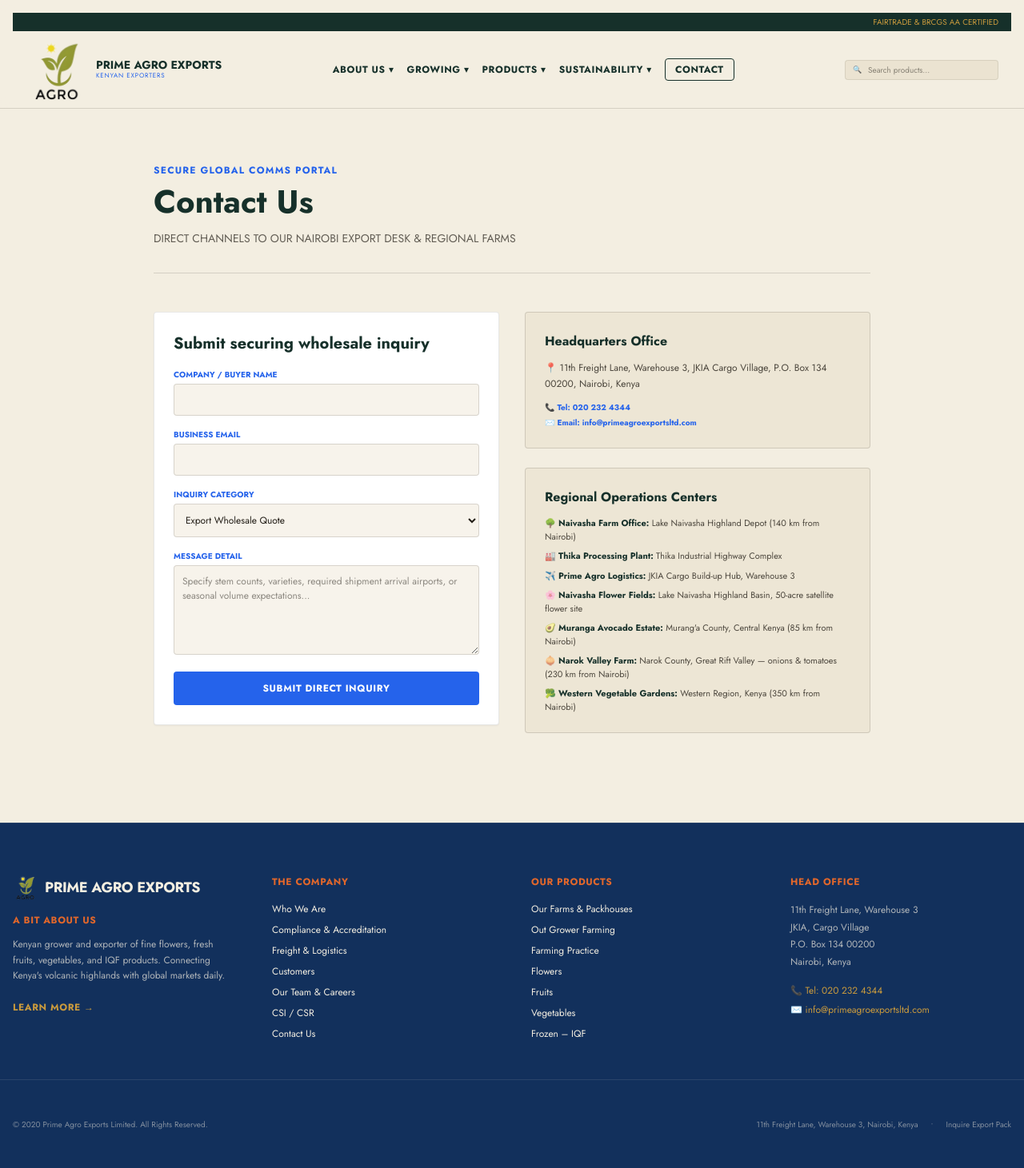
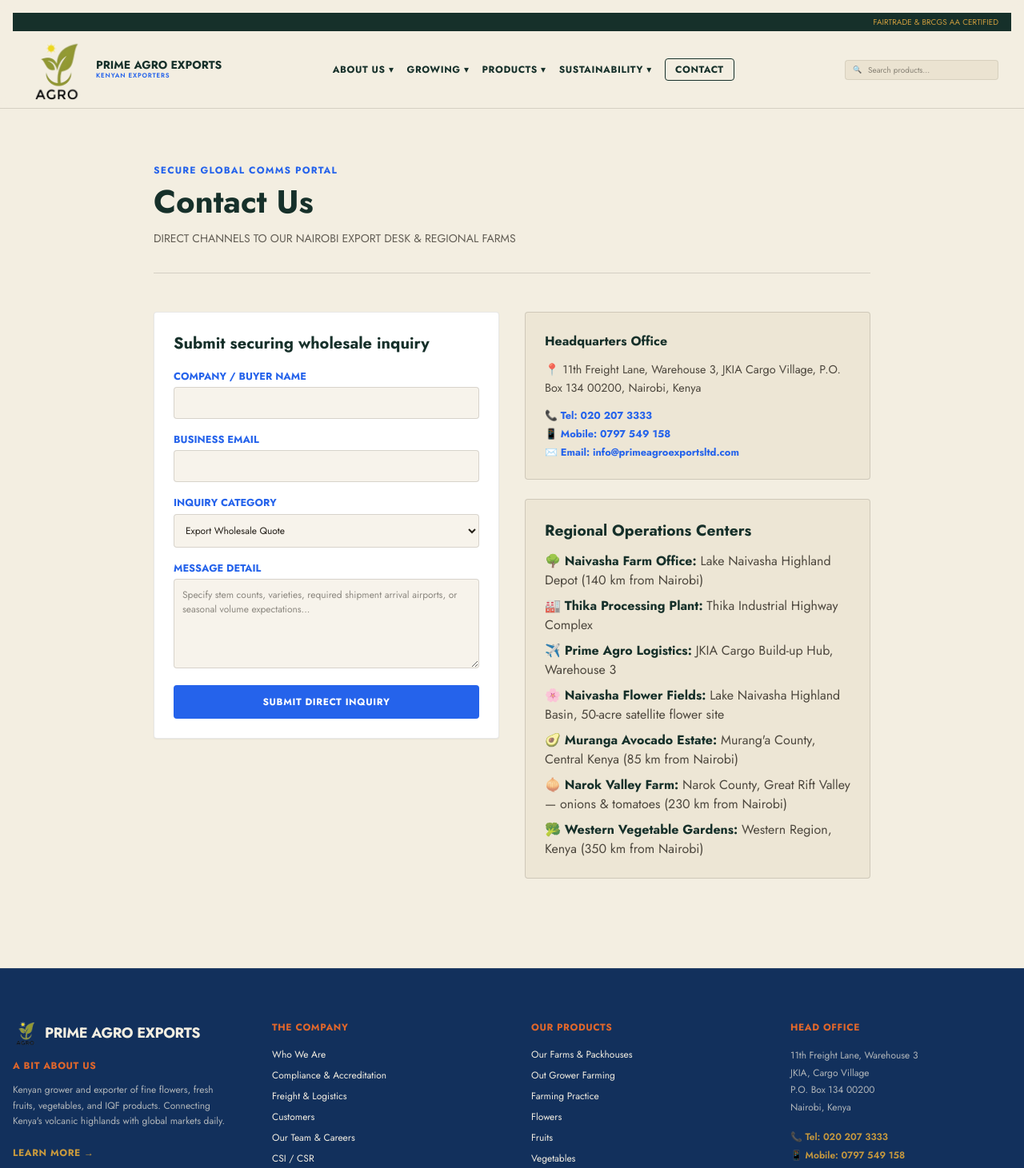
Before and after one commit to Mutisostud02/prime-agro-exports, a React (Vite) app: page /contact-us in a window 1280 px wide. Shown: the top 1461 px of the page at 80% size. Built offline with nearby package versions, Linux system fonts and the light colour scheme.

Commit message:
edited phone number

```diff
--- a/src/components/Footer.jsx
+++ b/src/components/Footer.jsx
@@ -218,12 +218,14 @@ export default function Footer() {
           <div
             style={{
               color: "#C99A3D",
+              fontWeight: 600,
               display: "flex",
               flexDirection: "column",
               gap: "0.35rem",
             }}
           >
             <div>📞 {COMPANY.phoneDisplay}</div>
+            <div>📱 {COMPANY.mobileDisplay}</div>
             <div>✉️ {COMPANY.email}</div>
           </div>
         </div>
@@ -250,19 +252,7 @@ export default function Footer() {
         <div>
           © 2020 {COMPANY.name}. All Rights Reserved.
         </div>
-        <div style={{ display: "flex", gap: "1rem" }}>
-          <span>
-            {COMPANY.address.line1}, {COMPANY.address.city}
-          </span>
-          <span>•</span>
-          <Link
-            to="/contact-us"
-            style={{ color: "inherit", textDecoration: "none" }}
-          >
-            Inquire Export Pack
-          </Link>
         </div>
-      </div>
     </footer>
   );
 }
--- a/src/components/Header.jsx
+++ b/src/components/Header.jsx
@@ -115,7 +115,7 @@ export default function Header() {
   />
   <div>
     <div style={{ fontFamily: "'Jost', sans-serif", fontWeight: "bold", fontSize: "0.875rem", lineHeight: "1", color: "#16302A" }}>PRIME AGRO EXPORTS</div>
-    <span style={{ fontSize: "8px", fontFamily: "'Jost', sans-serif", letterSpacing: "0.1em", color: "#2563EB", display: "block" }}>KENYAN EXPORTERS</span>
+    <span style={{ fontSize: "8px", fontFamily: "'Jost', sans-serif", fontWeight: "600", letterSpacing: "0.1em", color: "#2563EB", display: "block" }}>KENYAN EXPORTERS</span>
   </div>
 </Link>
 
--- a/src/data/companyData.js
+++ b/src/data/companyData.js
@@ -3,8 +3,10 @@ export const COMPANY = {
   shortName: "Prime Agro Exports",
   tagline: "Kenyan grower and exporter of fine flowers, fresh fruits, vegetables, and IQF products.",
   email: "info@primeagroexportsltd.com",
-  phone: "020 232 4344",
-  phoneDisplay: "Tel: 020 232 4344",
+  phone: "020 207 3333",
+  phoneDisplay: "Tel: 020 207 3333",
+  mobile: "0797 549 158",
+  mobileDisplay: "Mobile: 0797 549 158",
   address: {
     line1: "11th Freight Lane, Warehouse 3",
     line2: "JKIA, Cargo Village",
--- a/src/pages/ContactPage.jsx
+++ b/src/pages/ContactPage.jsx
@@ -52,7 +52,7 @@ export default function ContactPage() {
             ) : (
               <form onSubmit={handleSubmit} style={{ display: "flex", flexDirection: "column", gap: "1rem" }}>
                 <div>
-                  <label style={{ display: "block", fontSize: "10px", color: "#2563EB", fontWeight: "bold", textTransform: "uppercase", marginBottom: "0.25rem" }}>Company / Buyer Name</label>
+                  <label style={{ display: "block", fontSize: "0.8rem", color: "#2563EB", fontWeight: "bold", textTransform: "uppercase", marginBottom: "0.25rem" }}>Company / Buyer Name</label>
                   <input
                     required
                     type="text"
@@ -62,7 +62,7 @@ export default function ContactPage() {
                   />
                 </div>
                 <div>
-                  <label style={{ display: "block", fontSize: "10px", color: "#2563EB", fontWeight: "bold", textTransform: "uppercase", marginBottom: "0.25rem" }}>Business Email</label>
+                  <label style={{ display: "block", fontSize: "0.8rem", color: "#2563EB", fontWeight: "bold", textTransform: "uppercase", marginBottom: "0.25rem" }}>Business Email</label>
                   <input
                     required
                     type="email"
@@ -72,7 +72,7 @@ export default function ContactPage() {
                   />
                 </div>
                 <div>
-                  <label style={{ display: "block", fontSize: "10px", color: "#2563EB", fontWeight: "bold", textTransform: "uppercase", marginBottom: "0.25rem" }}>Inquiry Category</label>
+                  <label style={{ display: "block", fontSize: "0.8rem", color: "#2563EB", fontWeight: "bold", textTransform: "uppercase", marginBottom: "0.25rem" }}>Inquiry Category</label>
                   <select
                     value={formData.category}
                     onChange={(e) => setFormData({...formData, category: e.target.value})}
@@ -85,7 +85,7 @@ export default function ContactPage() {
                   </select>
                 </div>
                 <div>
-                  <label style={{ display: "block", fontSize: "10px", color: "#2563EB", fontWeight: "bold", textTransform: "uppercase", marginBottom: "0.25rem" }}>Message Detail</label>
+                  <label style={{ display: "block", fontSize: "0.8rem", color: "#2563EB", fontWeight: "bold", textTransform: "uppercase", marginBottom: "0.25rem" }}>Message Detail</label>
                   <textarea
                     required
                     placeholder="Specify stem counts, varieties, required shipment arrival airports, or seasonal volume expectations..."
@@ -105,18 +105,19 @@ export default function ContactPage() {
           <div style={{ display: "flex", flexDirection: "column", gap: "1.5rem", fontSize: "0.875rem" }}>
             <div style={{ backgroundColor: "rgba(234, 226, 206, 0.6)", padding: "1.5rem", borderRadius: "0.25rem", border: "1px solid rgba(36, 31, 24, 0.15)", fontFamily: "'Jost', sans-serif", fontSize: "0.75rem", display: "flex", flexDirection: "column", gap: "0.75rem" }}>
               <h3 style={{ fontFamily: "'Jost', sans-serif", fontWeight: "bold", fontSize: "1rem", color: "#16302A" }}>Headquarters Office</h3>
-              <p style={{ color: "rgba(36, 31, 24, 0.8)", lineHeight: "1.625" }}>
+              <p style={{ color: "rgba(36, 31, 24, 0.8)", lineHeight: "1.625", fontSize: "0.9rem"}}>
                 📍 {COMPANY.address.full}
               </p>
-              <div style={{ fontSize: "10px", color: "#2563EB", fontWeight: "bold", display: "flex", flexDirection: "column", gap: "0.25rem" }}>
+              <div style={{ fontSize: "0.8rem", color: "#2563EB", fontWeight: "bold", display: "flex", flexDirection: "column", gap: "0.25rem" }}>
                 <div>📞 {COMPANY.phoneDisplay}</div>
+                <div>📱 {COMPANY.mobileDisplay}</div>
                 <div>✉️ Email: {COMPANY.email}</div>
               </div>
             </div>
 
             <div style={{ backgroundColor: "rgba(234, 226, 206, 0.6)", padding: "1.5rem", borderRadius: "0.25rem", border: "1px solid rgba(36, 31, 24, 0.15)", fontFamily: "'Jost', sans-serif", fontSize: "0.75rem", display: "flex", flexDirection: "column", gap: "0.75rem" }}>
-              <h3 style={{ fontFamily: "'Jost', sans-serif", fontWeight: "bold", fontSize: "1rem", color: "#16302A" }}>Regional Operations Centers</h3>
-              <div style={{ display: "flex", flexDirection: "column", gap: "0.5rem", fontSize: "11px", color: "rgba(36, 31, 24, 0.8)" }}>
+              <h3 style={{ fontFamily: "'Jost', sans-serif", fontWeight: "bold", fontSize: "1.2rem", color: "#16302A" }}>Regional Operations Centers</h3>
+              <div style={{ display: "flex", flexDirection: "column", gap: "0.5rem", fontSize: "1rem", color: "rgba(36, 31, 24, 0.8)" }}>
                 <div>🌳 <strong style={{ color: "#16302A" }}>Naivasha Farm Office:</strong> Lake Naivasha Highland Depot (140 km from Nairobi)</div>
                 <div>🏭 <strong style={{ color: "#16302A" }}>Thika Processing Plant:</strong> Thika Industrial Highway Complex</div>
                 <div>✈️ <strong style={{ color: "#16302A" }}>{COMPANY.logisticsDivision}:</strong> JKIA Cargo Build-up Hub, Warehouse 3</div>
```
